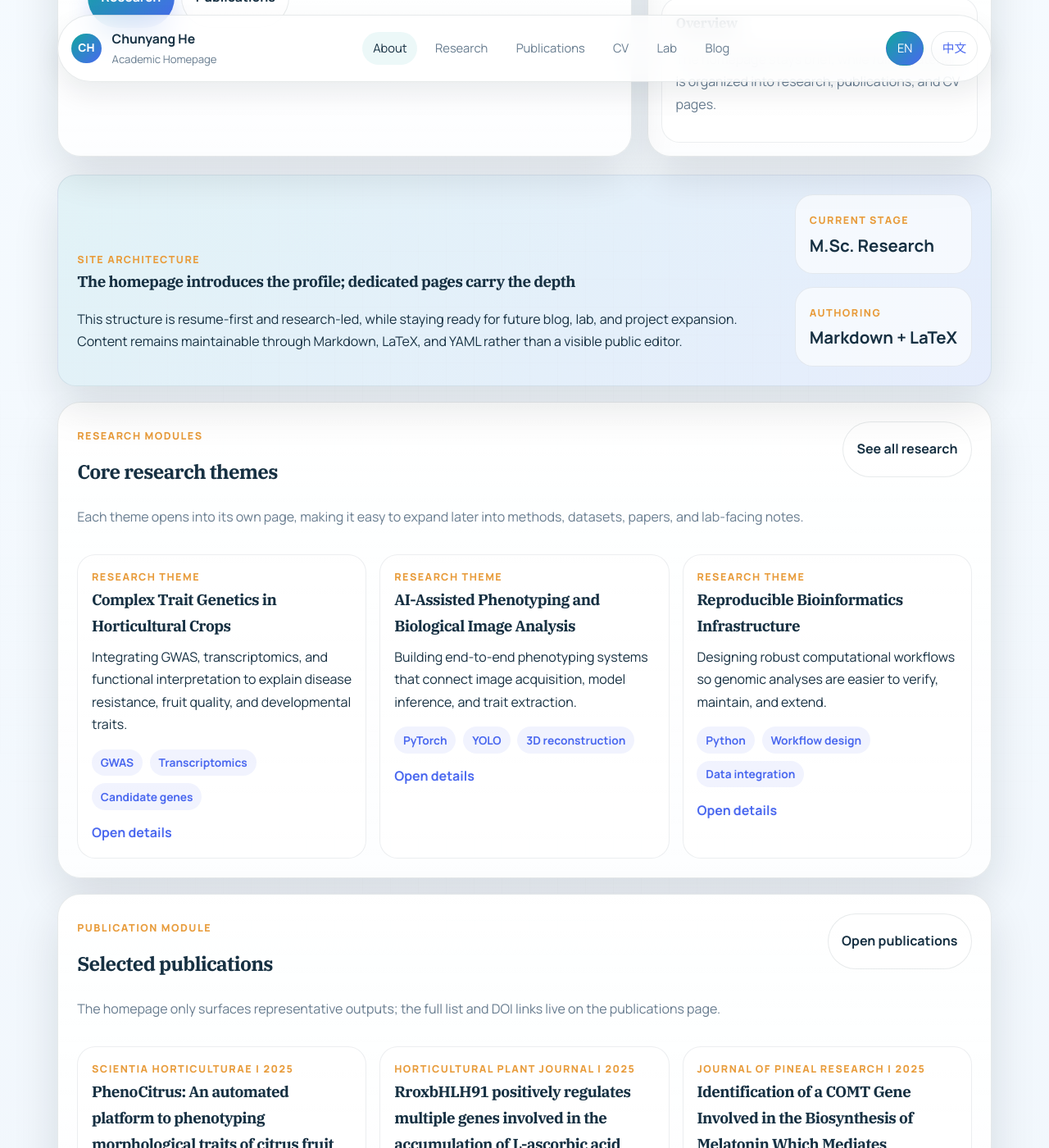
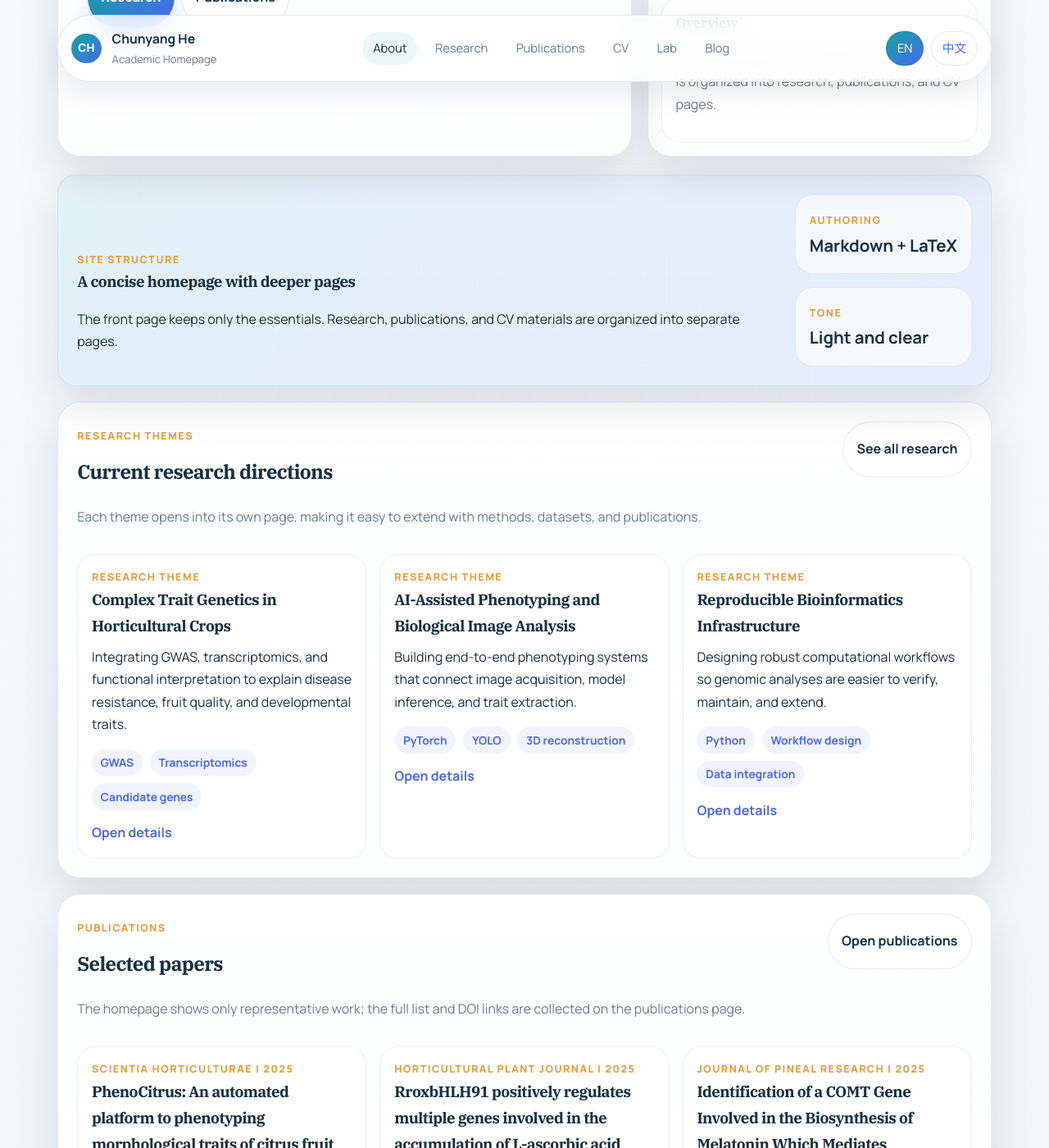
Before and after one commit to BitSheepp/BitSheepp.github.io, a Jekyll site: the page built from index.md, in a window 1280 px wide and 1400 px high, scrolled down 543 px. Shown: the whole window at 82% size. Built offline with Jekyll 4.4.1, drawn with Linux system fonts in a browser that asks for light colours; some of the changed text lies outside the part shown.

Commit message:
Refine site copy and repair Chinese content

```diff
--- a/_layouts/home.html
+++ b/_layouts/home.html
@@ -5,25 +5,30 @@ layout: default
 {% assign research_items = site.research | where: "lang", lang | sort: "order" %}
 {% assign featured_research = research_items | where: "featured", true %}
 {% assign publications = site.data.publications | sort: "year" | reverse %}
-{% assign cv = site.data.cv %}
 {% assign news = site.data.news %}
 
 {% include hero_block.html lang=lang %}
 
 <section class="feature-panel">
   <div>
-    <div class="feature-kicker">{% if lang == "cn" %}网站架构{% else %}Site Architecture{% endif %}</div>
-    <h3>{% if lang == "cn" %}首页用于展示定位，内页承载完整内容{% else %}The homepage introduces the profile; dedicated pages carry the depth{% endif %}</h3>
-    <p>{% if lang == "cn" %}这套结构以履历与研究展示为主线，同时兼顾后续博客、实验室与项目扩展。内容维护方式保持为 Markdown、LaTeX 与 YAML，便于长期更新。{% else %}This structure is resume-first and research-led, while staying ready for future blog, lab, and project expansion. Content remains maintainable through Markdown, LaTeX, and YAML rather than a visible public editor.{% endif %}</p>
+    <div class="feature-kicker">{% if lang == "cn" %}网站结构{% else %}Site Structure{% endif %}</div>
+    <h3>{% if lang == "cn" %}首页简洁，内容分层展开{% else %}A concise homepage with deeper pages{% endif %}</h3>
+    <p>
+      {% if lang == "cn" %}
+        首页保留最核心的信息，研究、论文与简历内容分别放在独立页面中。
+      {% else %}
+        The front page keeps only the essentials. Research, publications, and CV materials are organized into separate pages.
+      {% endif %}
+    </p>
   </div>
   <div class="feature-metrics">
     <div class="metric-box">
-      <span class="feature-kicker">{% if lang == "cn" %}当前阶段{% else %}Current Stage{% endif %}</span>
-      <strong>{% if lang == "cn" %}硕士研究生{% else %}M.Sc. Research{% endif %}</strong>
+      <span class="feature-kicker">{% if lang == "cn" %}维护方式{% else %}Authoring{% endif %}</span>
+      <strong>Markdown + LaTeX</strong>
     </div>
     <div class="metric-box">
-      <span class="feature-kicker">{% if lang == "cn" %}维护方式{% else %}Authoring{% endif %}</span>
-      <strong>Markdown + LaTeX</strong>
+      <span class="feature-kicker">{% if lang == "cn" %}整体风格{% else %}Tone{% endif %}</span>
+      <strong>{% if lang == "cn" %}轻量而清晰{% else %}Light and clear{% endif %}</strong>
     </div>
   </div>
 </section>
@@ -31,9 +36,15 @@ layout: default
 <section class="section">
   <div class="section-head">
     <div>
-      <p class="eyebrow">{% if lang == "cn" %}研究模块{% else %}Research Modules{% endif %}</p>
-      <h2>{% if lang == "cn" %}核心研究主题{% else %}Core research themes{% endif %}</h2>
-      <p class="section-intro">{% if lang == "cn" %}每个主题都对应一个独立页面，后续可以继续扩展为数据、论文、方法与实验记录。{% else %}Each theme opens into its own page, making it easy to expand later into methods, datasets, papers, and lab-facing notes.{% endif %}</p>
+      <p class="eyebrow">{% if lang == "cn" %}研究主题{% else %}Research Themes{% endif %}</p>
+      <h2>{% if lang == "cn" %}当前研究方向{% else %}Current research directions{% endif %}</h2>
+      <p class="section-intro">
+        {% if lang == "cn" %}
+          每个主题都对应独立页面，后续可以继续补充方法、数据与论文内容。
+        {% else %}
+          Each theme opens into its own page, making it easy to extend with methods, datasets, and publications.
+        {% endif %}
+      </p>
     </div>
     <a class="button-secondary compact-button" href="{% if lang == 'cn' %}{{ '/cn/research/' | relative_url }}{% else %}{{ '/research/' | relative_url }}{% endif %}">
       {% if lang == "cn" %}查看全部研究{% else %}See all research{% endif %}
@@ -49,9 +60,15 @@ layout: default
 <section class="section">
   <div class="section-head">
     <div>
-      <p class="eyebrow">{% if lang == "cn" %}论文模块{% else %}Publication Module{% endif %}</p>
-      <h2>{% if lang == "cn" %}代表性论文{% else %}Selected publications{% endif %}</h2>
-      <p class="section-intro">{% if lang == "cn" %}首页只展示代表性成果，完整列表与 DOI 入口集中在论文页面。{% else %}The homepage only surfaces representative outputs; the full list and DOI links live on the publications page.{% endif %}</p>
+      <p class="eyebrow">{% if lang == "cn" %}论文{% else %}Publications{% endif %}</p>
+      <h2>{% if lang == "cn" %}代表性论文{% else %}Selected papers{% endif %}</h2>
+      <p class="section-intro">
+        {% if lang == "cn" %}
+          首页只展示代表性成果，完整列表与 DOI 信息放在论文页面中。
+        {% else %}
+          The homepage shows only representative work; the full list and DOI links are collected on the publications page.
+        {% endif %}
+      </p>
     </div>
     <a class="button-secondary compact-button" href="{% if lang == 'cn' %}{{ '/cn/publications/' | relative_url }}{% else %}{{ '/publications/' | relative_url }}{% endif %}">
       {% if lang == "cn" %}进入论文页面{% else %}Open publications{% endif %}
@@ -69,9 +86,15 @@ layout: default
 <section class="section">
   <div class="section-head">
     <div>
-      <p class="eyebrow">{% if lang == "cn" %}近期动态{% else %}Recent Updates{% endif %}</p>
-      <h2>{% if lang == "cn" %}最近进展{% else %}Recent movement{% endif %}</h2>
-      <p class="section-intro">{% if lang == "cn" %}保留轻量更新流，让网站保持生长感，但不影响学术主线。{% else %}A light update stream keeps the site alive without turning the homepage into a social feed.{% endif %}</p>
+      <p class="eyebrow">{% if lang == "cn" %}近况{% else %}Updates{% endif %}</p>
+      <h2>{% if lang == "cn" %}近期进展{% else %}Recent updates{% endif %}</h2>
+      <p class="section-intro">
+        {% if lang == "cn" %}
+          保留轻量更新，让网站保持活力，但不影响主线内容。
+        {% else %}
+          A small update stream keeps the site current without distracting from the main academic profile.
+        {% endif %}
+      </p>
     </div>
   </div>
   <div class="timeline">
@@ -90,20 +113,26 @@ layout: default
 <section class="section">
   <div class="section-head">
     <div>
-      <p class="eyebrow">{% if lang == "cn" %}扩展入口{% else %}Expansion Paths{% endif %}</p>
-      <h2>{% if lang == "cn" %}后续模块{% else %}Future-facing modules{% endif %}</h2>
-      <p class="section-intro">{% if lang == "cn" %}第一版先把简历、研究与论文做好；实验室与博客保留入口，后续再按需要扩展。{% else %}V1 focuses on the academic core. Lab and blog already have routes, but remain intentionally lighter for now.{% endif %}</p>
+      <p class="eyebrow">{% if lang == "cn" %}预留页面{% else %}Reserved Pages{% endif %}</p>
+      <h2>{% if lang == "cn" %}后续扩展{% else %}Future expansion{% endif %}</h2>
+      <p class="section-intro">
+        {% if lang == "cn" %}
+          实验室与博客先保留入口，后续按需要逐步扩展。
+        {% else %}
+          Lab and blog stay available as lighter pages and can be expanded later when needed.
+        {% endif %}
+      </p>
     </div>
   </div>
   <div class="grid grid-tight">
     <a class="card card-link" href="{% if lang == 'cn' %}{{ '/cn/lab/' | relative_url }}{% else %}{{ '/lab/' | relative_url }}{% endif %}">
       <h3>{% if lang == "cn" %}实验室{% else %}Lab{% endif %}</h3>
-      <p>{% if lang == "cn" %}为未来成员、方向、资源与招生信息预留结构。{% else %}Reserved for future members, directions, facilities, and opportunities.{% endif %}</p>
-      <span class="link-arrow">{% if lang == "cn" %}查看占位页面{% else %}Open placeholder{% endif %}</span>
+      <p>{% if lang == "cn" %}为未来成员、方向与资源展示预留结构。{% else %}Reserved for future members, directions, and shared resources.{% endif %}</p>
+      <span class="link-arrow">{% if lang == "cn" %}查看页面{% else %}Open page{% endif %}</span>
     </a>
     <a class="card card-link" href="{% if lang == 'cn' %}{{ '/cn/blog/' | relative_url }}{% else %}{{ '/blog/' | relative_url }}{% endif %}">
       <h3>{% if lang == "cn" %}博客{% else %}Blog{% endif %}</h3>
-      <p>{% if lang == "cn" %}作为附加模块保留，用于日记、随笔与阶段性记录。{% else %}Kept as an optional writing layer for notes, diary-style posts, and short reflections.{% endif %}</p>
+      <p>{% if lang == "cn" %}用于日记、随笔与阶段性记录。{% else %}A secondary space for notes, diary-style writing, and short reflections.{% endif %}</p>
       <span class="link-arrow">{% if lang == "cn" %}查看页面{% else %}Open page{% endif %}</span>
     </a>
   </div>
```
